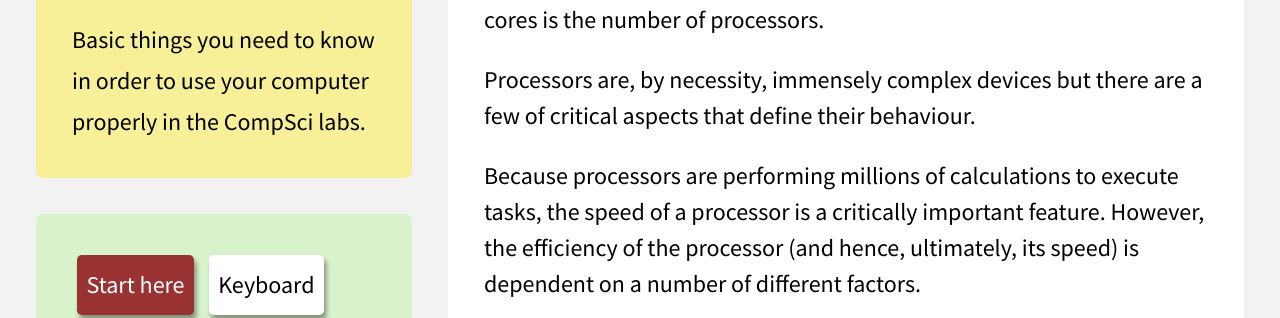
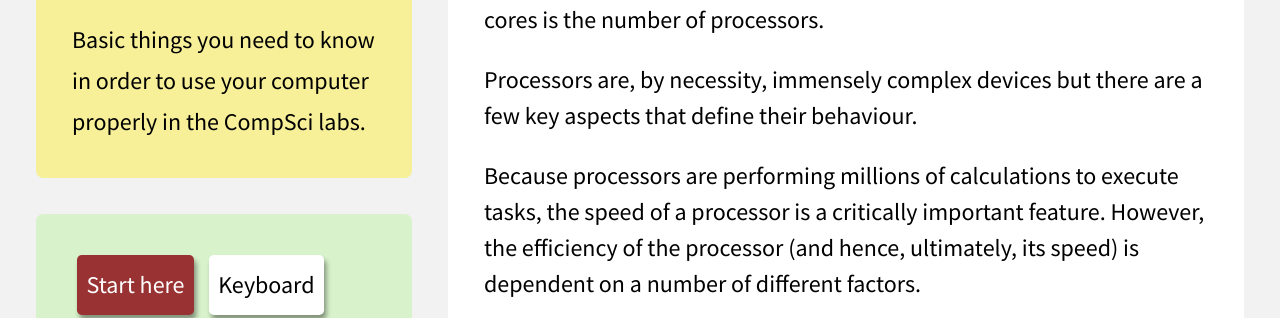
Before and after one commit to davewhiteland/compsci-superbasics, a Jekyll site: the page built from collections/_hardware/processors.md, in a window 1280 px wide and 900 px high. Shown: the part 481-799 px from the top of the window. Built offline with Jekyll 4.4.1, drawn with Linux system fonts in a browser that asks for light colours.

Commit message:
fix typo in processor text; reword for clarity

```diff
--- a/collections/_hardware/processors.md
+++ b/collections/_hardware/processors.md
@@ -17,7 +17,7 @@ chip: these are called _multicore_ processors, and the number of cores is the
 number of processors.
 
 Processors are, by necessity, immensely complex devices but there are a few
-of critical aspects that define their behaviour.
+key aspects that define their behaviour.
 
 Because processors are performing millions of calculations to execute tasks, the
 speed of a processor is a critically important feature. However, the efficiency
```
